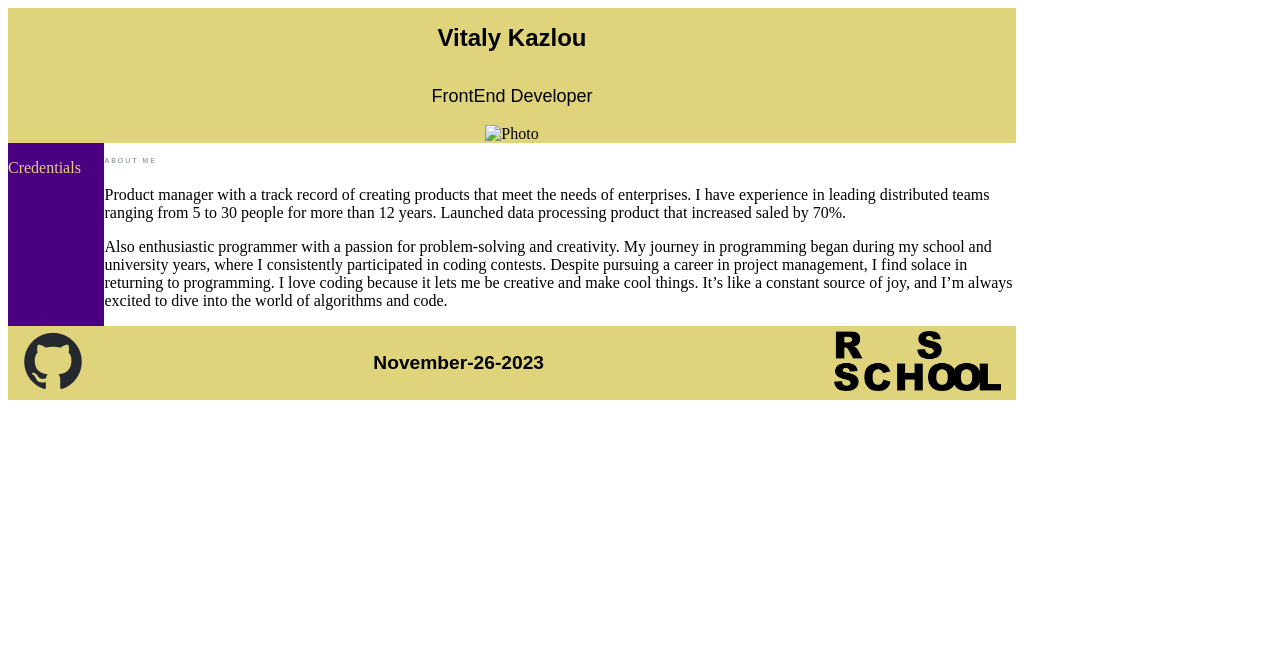
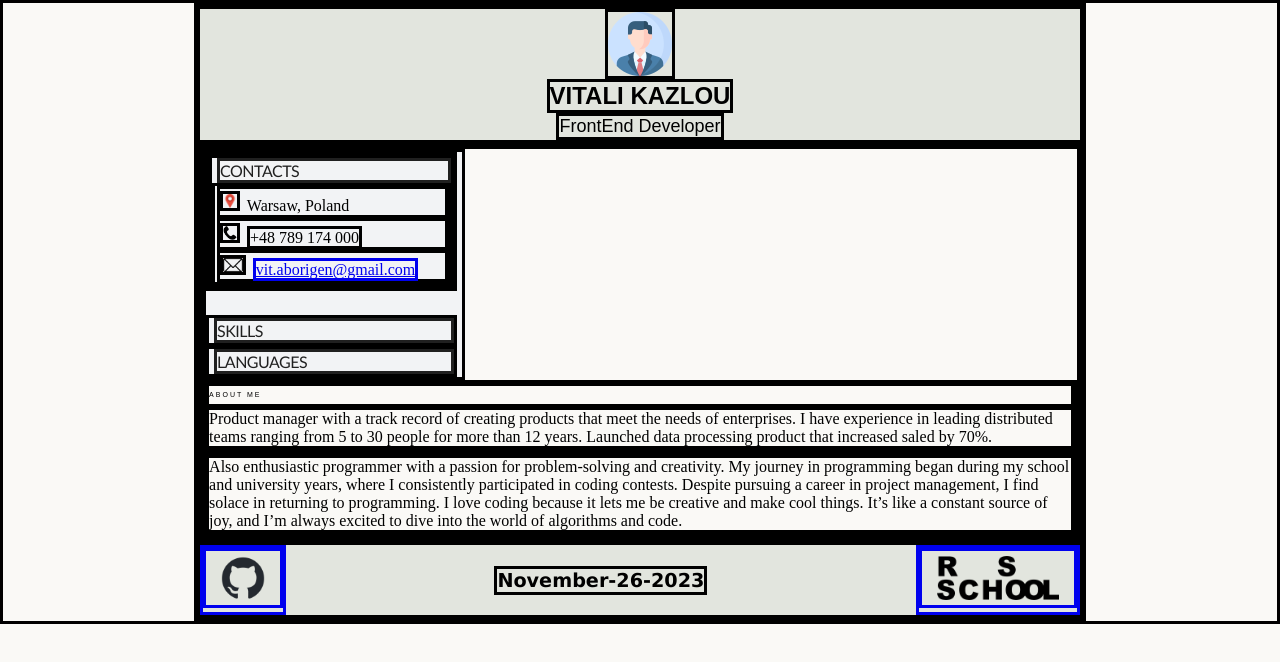
Before and after one commit to vit-aborigen/rsschool-cv, a plain HTML site: page index.html in a window 1280 px wide. Drawn offline with Linux system fonts and the light colour scheme.

Commit message:
feat: add credentials block

```diff
--- a/index.html
+++ b/index.html
@@ -8,23 +8,50 @@
     </head>
     <body>
         <header>
-            <h1>Vitaly Kazlou</h1>
-            <h3>FrontEnd Developer</h3>
             <img src="./img/profile.png" alt="Photo">
+            <h1>Vitali Kazlou</h1>
+            <h2>FrontEnd Developer</h2>
         </header>
 
         <main>
             <div class="columns_layout">
                 <div class="column_1">
-                    <nav>
-                        <p>Credentials</p>
-                    </nav>
+                    <div class="credentials">
+                        <article class="about">
+                            <h3>Contacts</h3>
+                            <ul>
+                                <li>
+                                    <img class="small_icon" src="./img/location.png" alt="Location">
+                                    Warsaw, Poland
+                                </li>
+
+                                <li>
+                                    <img class="small_icon" src="./img/phone.png" alt="Phone">
+                                    <nobr>+48 789 174 000</nobr>
+                                </li>
+
+                                <li>
+                                    <img class="small_icon" src="./img/email.png" alt="Email">
+                                    <a href="mailto: vit.aborigen@gmail.com">vit.aborigen@gmail.com</a>
+                                </li>
+                            </ul>
+                        </article>
+                    </div>
+
+                    <div class="Skills">
+                        <h3>
+                            Skills
+                        </h3>
+                    </div>
+
+                    <div class="languages">
+                        <h3>languages</h3>
+                    </div>
                 </div>
                 <div class="columnt_2">
-                    <article>
                         <h4>About me</h4>
                         <p>Product manager with a track record of creating products that meet the needs of enterprises. I have experience in leading distributed teams ranging from 5 to 30 people for more than 12 years. Launched data processing product that increased saled by 70%.</p>
-
+                        <hr>
                         <p>Also enthusiastic programmer with a passion for problem-solving and creativity. My journey in programming began during my school and university years, where I consistently participated in coding contests. Despite pursuing a career in project management, I find solace in returning to programming. I love coding because it lets me be creative and make cool things. It’s like a constant source of joy, and I’m always excited to dive into the world of algorithms and code.</p>
                     </article>
                 </div>
--- a/style.css
+++ b/style.css
@@ -1,18 +1,31 @@
-html {
-    width: 80%;
-    align-items: center;
+* {
+    box-sizing: border-box;
+    margin: 0px;
+    border: solid;
 }
 
 h1 {
     font: bold 24px Arial;
+    text-transform: uppercase;
+}
+
+h2 {
+    font: 18px Arial;
 }
 
 h3 {
-    font: 18px Arial;
+    color: #202020;
+    font-size: 16px;
+    font-family: "Gill Sans", sans-serif;
+    font-style: normal;
+    font-weight: 500;
+    line-height: normal;
+    letter-spacing: -0.5px;
+    text-transform: uppercase;
+    margin-left: 5px;
 }
 
 h4 {
-    color: #73808D;
     font-family: Arial;
     font-size: 7px;
     font-style: normal;
@@ -27,11 +40,17 @@ footer, header {
     flex-direction: row;
     justify-content: space-between;
     align-items: center;
-    background-color: #dfd47c;
+    background-color: #E2E5DE;
 }
 
 header {
     flex-direction: column;
+}
+
+body {
+    width: 70%;
+    margin: auto;
+    background-color: #FAF9F6;
 }
 
 .img_icon {
@@ -40,16 +59,31 @@ header {
 }
 
 .footer_date {
-    font: bold 1.2em Arial;
+    font: bold 1.2em Verdana;
 }
 
-.columns_layout {
-    display: flex;
+
+
+.column_1 {
+    background-color: #F2F3F5;
+    width: 30%;
+    padding-right: 5px;
 }
 
-.column_1 {
-    width: 30%;
-    padding-right: 5px;
-    background-color: indigo;
-    color: #dfd47c;
+.small_icon {
+    height: 20px;
+    margin-top: 2px;
+    margin-right: 3px;
 }
+
+ul {
+    list-style-position: inside;
+    list-style: none;
+    padding-left: 2px;
+}
+
+.credentials {
+    display: flex;
+    flex-flow: column wrap;
+    margin-bottom: 1.5em;
+}
```
Also changed, not shown: img/email.png (added), img/location.png (added), img/phone.png (added), img/profile.png (added).
